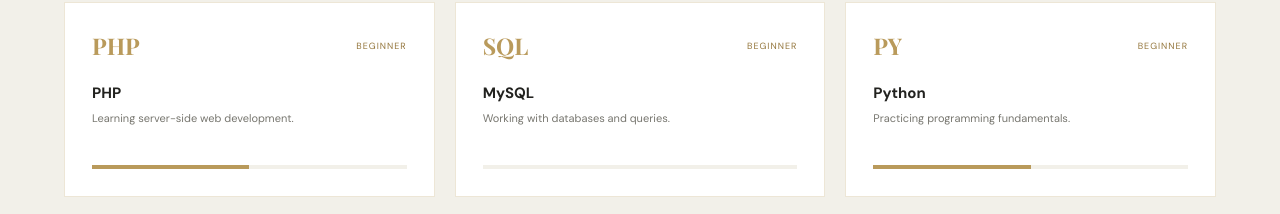
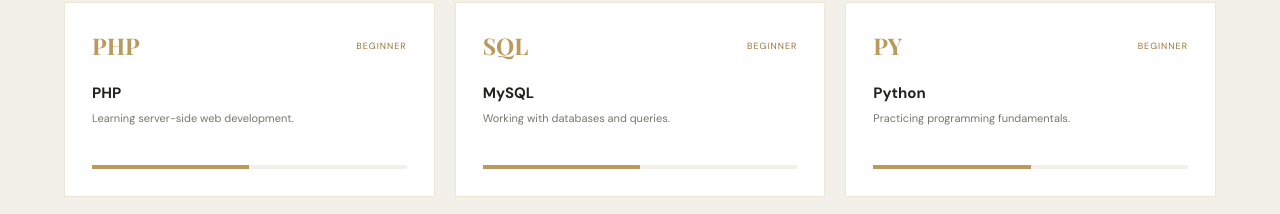
Before and after one commit to ghilbert1994/gpdc_portfolio1, a plain HTML site: page index.html in a window 1280 px wide. Shown: the part 3386-3600 px from the top of the page. Drawn offline with nearby package versions, Linux system fonts and the light colour scheme.

Commit message:
Add files via upload

```diff
--- a/index.html
+++ b/index.html
@@ -294,7 +294,7 @@
                         </div>
                         <h3>MySQL</h3>
                         <p>Working with databases and queries.</p>
-                        <div class="skill-track"><span data-width="52"></span></div>
+                        <div class="skill-track"><span data-width="50%"></span></div>
                     </div>
 
                     <div class="skill-card reveal">
```
